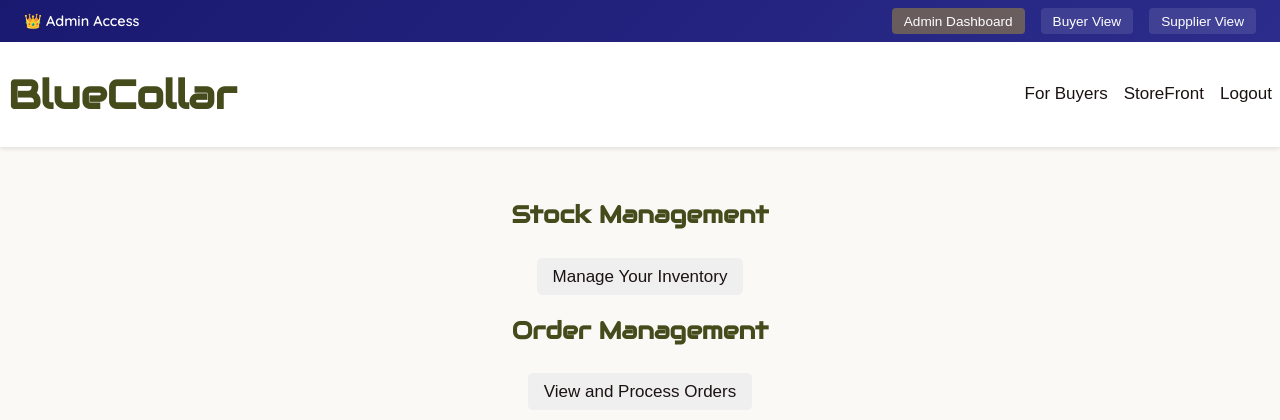
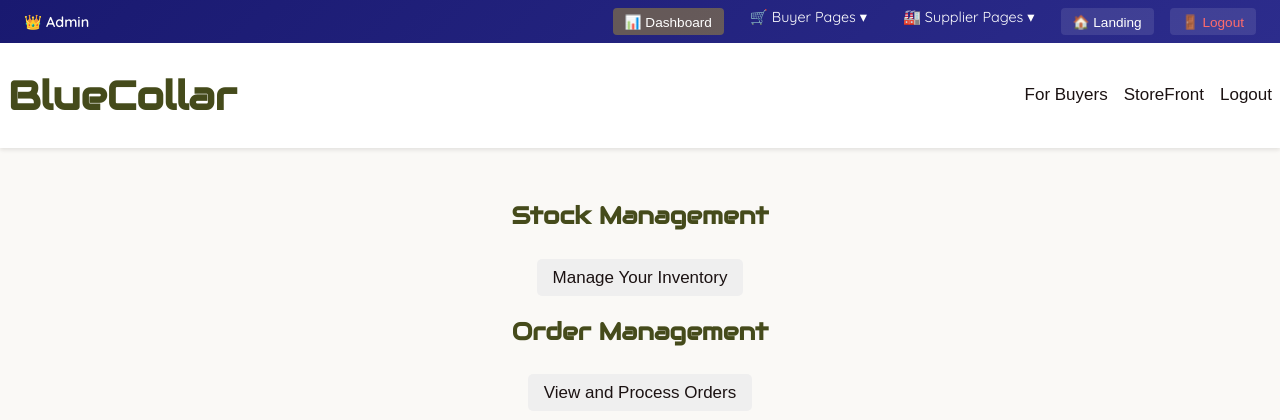
Before and after one commit to ZillaKong/BlueCollar, a PHP site: page /BlueCollar/view/BlueCollar.supply/home.php in a window 1280 px wide. Shown: the top 420 px of the page. Run offline with PHP 8.4, Linux system fonts and the light colour scheme; the visitor is signed in with stand-in values (Sample User, id 1).

Commit message:
Admin nav

```diff
--- a/view/BlueCollar/new_order.php
+++ b/view/BlueCollar/new_order.php
@@ -18,6 +18,7 @@ require_login();
     <link href="https://fonts.googleapis.com/css2?family=Audiowide&family=Quicksand:wght@300..700&display=swap" rel="stylesheet">
 </head>
 <body>
+    <?php include_once '../includes/admin_bar.php'; ?>
     <div id="top-bar">
         <a href="home.php"><h1 id="logo-text">BlueCollar</h1></a>
         <div id="login-links">
--- a/view/admin.php
+++ b/view/admin.php
@@ -22,6 +22,7 @@ admin_only();
         <link href="https://fonts.googleapis.com/css2?family=Audiowide&family=Quicksand:wght@300..700&display=swap" rel="stylesheet">
     </head>
     <body>
+        <?php include_once 'includes/admin_bar.php'; ?>
         <div id="top-bar">
             <a href="../index.php"><h1 id="logo-text">BlueCollar</h1></a>
             <div><p>Admin Access</p></div>
--- a/view/includes/admin_bar.php
+++ b/view/includes/admin_bar.php
@@ -1,13 +1,77 @@
 <!-- Admin Access Bar - Hidden by default, shown via JavaScript when admin is logged in -->
 <?php $base = defined('BASE_URL') ? BASE_URL : ''; ?>
 <div id="admin-access-bar" style="display: none;">
-    <span class="admin-badge">👑 Admin Access</span>
+    <span class="admin-badge">👑 Admin</span>
     <nav class="admin-quick-links">
-        <a href="<?php echo $base; ?>/view/admin.php">Admin Dashboard</a>
-        <a href="<?php echo $base; ?>/view/BlueCollar/home.php">Buyer View</a>
-        <a href="<?php echo $base; ?>/view/BlueCollar.supply/home.php">Supplier View</a>
+        <a href="<?php echo $base; ?>/view/admin.php">📊 Dashboard</a>
+        <div class="admin-dropdown">
+            <span class="dropdown-trigger">🛒 Buyer Pages ▾</span>
+            <div class="dropdown-content">
+                <a href="<?php echo $base; ?>/view/BlueCollar/home.php">Home</a>
+                <a href="<?php echo $base; ?>/view/BlueCollar/orders.php">Orders</a>
+                <a href="<?php echo $base; ?>/view/BlueCollar/new_order.php">New Order</a>
+            </div>
+        </div>
+        <div class="admin-dropdown">
+            <span class="dropdown-trigger">🏭 Supplier Pages ▾</span>
+            <div class="dropdown-content">
+                <a href="<?php echo $base; ?>/view/BlueCollar.supply/home.php">Home</a>
+                <a href="<?php echo $base; ?>/view/BlueCollar.supply/inventory.php">Inventory</a>
+                <a href="<?php echo $base; ?>/view/BlueCollar.supply/order.php">Orders</a>
+                <a href="<?php echo $base; ?>/view/BlueCollar.supply/profile.php">Profile</a>
+            </div>
+        </div>
+        <a href="<?php echo $base; ?>/index.php">🏠 Landing</a>
+        <a href="<?php echo $base; ?>/actions/logout.php" class="admin-logout">🚪 Logout</a>
     </nav>
 </div>
+<style>
+/* Admin Bar Dropdown Styles */
+.admin-dropdown {
+    position: relative;
+    display: inline-block;
+}
+.admin-dropdown .dropdown-trigger {
+    cursor: pointer;
+    padding: 5px 10px;
+    color: white;
+}
+.admin-dropdown .dropdown-trigger:hover {
+    background: rgba(255,255,255,0.1);
+    border-radius: 4px;
+}
+.admin-dropdown .dropdown-content {
+    display: none;
+    position: absolute;
+    top: 100%;
+    left: 0;
+    background: #1a1a2e;
+    min-width: 150px;
+    box-shadow: 0 4px 12px rgba(0,0,0,0.3);
+    border-radius: 4px;
+    z-index: 1001;
+    padding: 5px 0;
+}
+.admin-dropdown .dropdown-content a {
+    display: block;
+    padding: 8px 15px;
+    color: white;
+    text-decoration: none;
+    font-size: 13px;
+}
+.admin-dropdown .dropdown-content a:hover {
+    background: rgba(255,255,255,0.1);
+}
+.admin-dropdown:hover .dropdown-content {
+    display: block;
+}
+.admin-logout {
+    color: #ff6b6b !important;
+}
+.admin-logout:hover {
+    background: rgba(255,107,107,0.2) !important;
+}
+</style>
 <script>
 // Check if user is admin and show admin bar
 (function() {
@@ -20,7 +84,7 @@
             }
         })
         .catch(error => {
-            console.error('Error checking user role:', error);
+            // Silently fail - user might not be logged in
         });
 })();
 </script>
```
